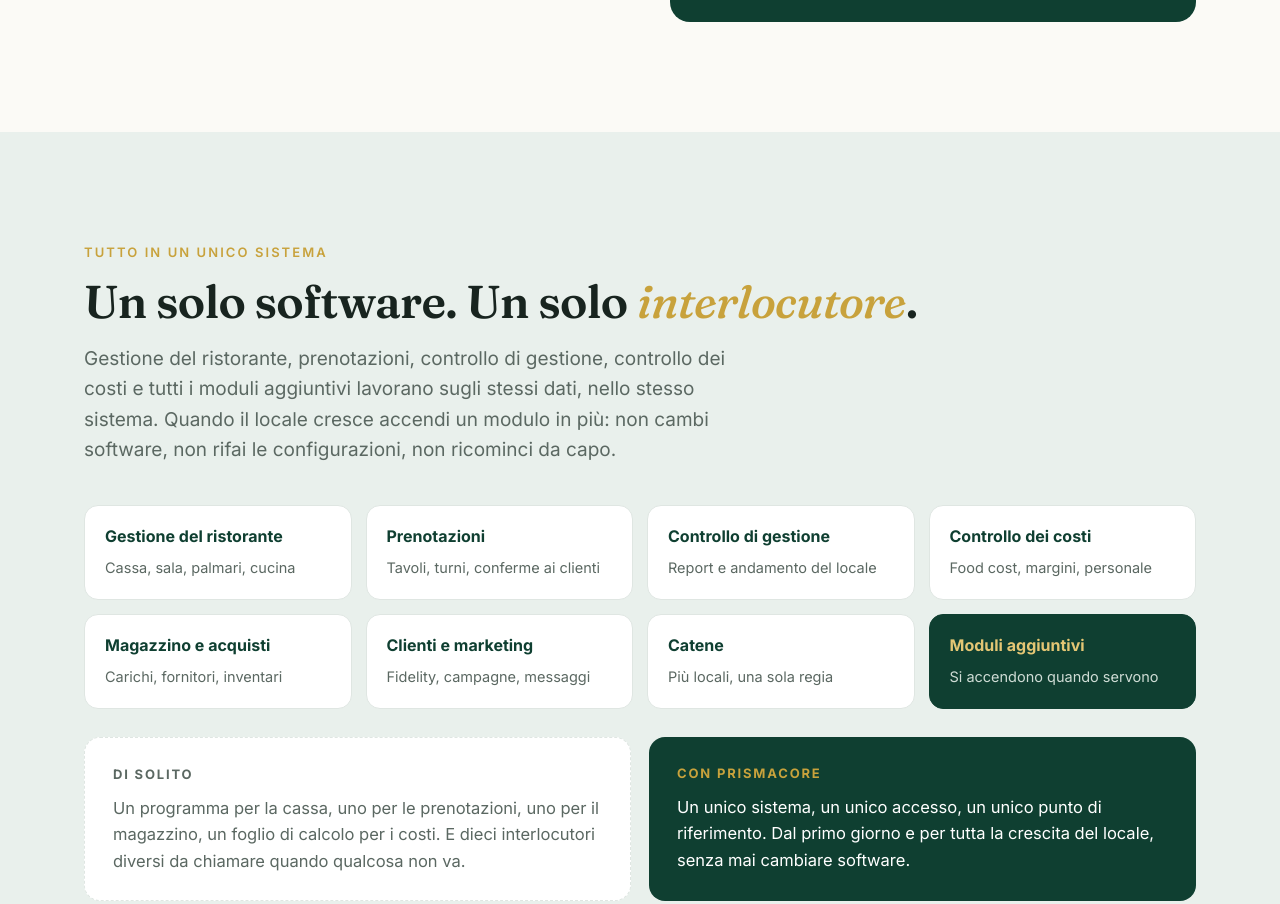
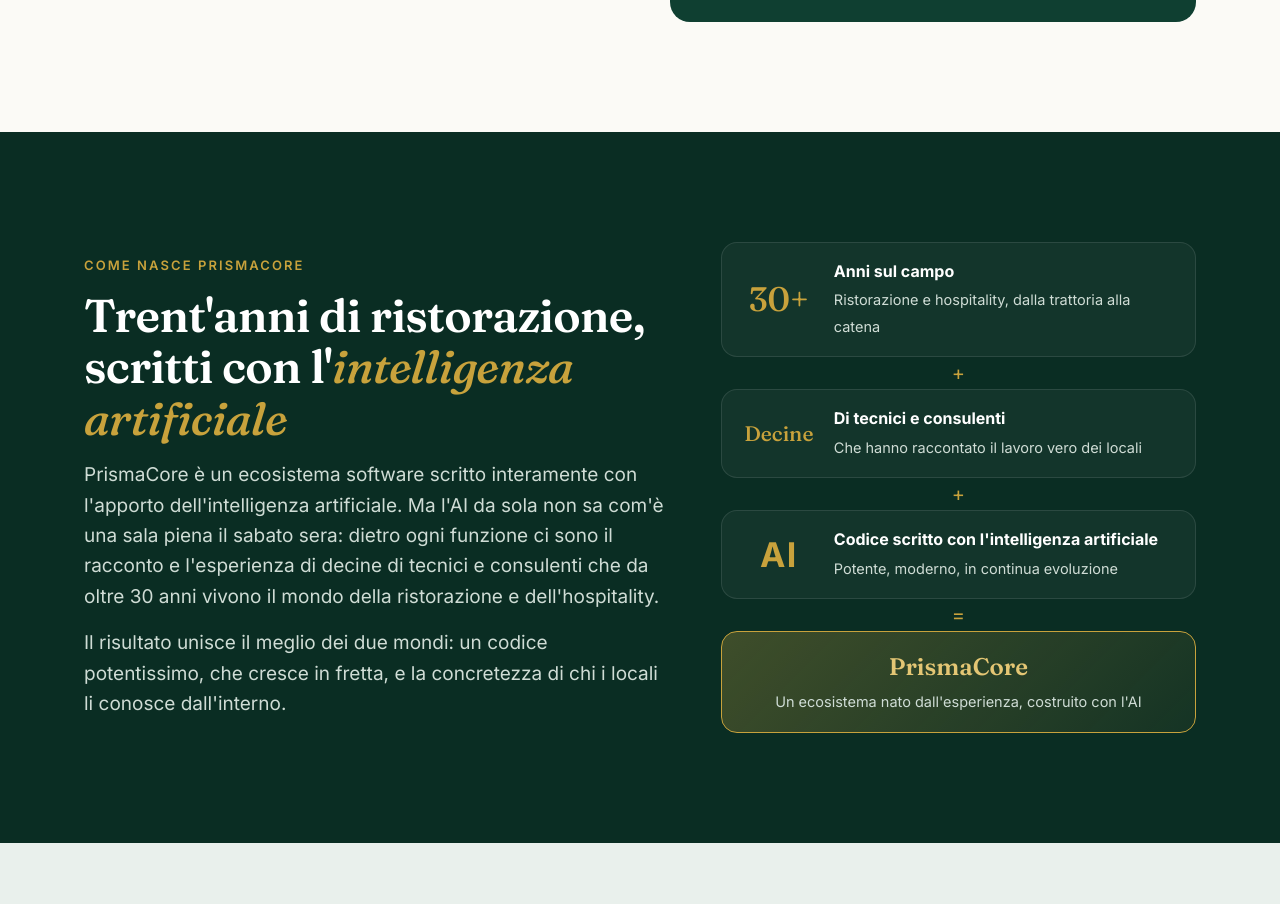
Before and after one commit to Simonetognoni/prismacore-sito, a plain HTML site: page index.html in a window 1280 px wide. Shown: the part 4857-5761 px from the top of the page. Drawn offline with Linux system fonts and the light colour scheme.

Commit message:
Sito: sezione 'Come nasce PrismaCore'

```diff
--- a/index.html
+++ b/index.html
@@ -131,6 +131,21 @@
   .strato.ai{background:linear-gradient(135deg,rgba(200,162,60,.25),rgba(200,162,60,.05));border-color:var(--oro)}
   .freccia{text-align:center;color:var(--oro);font-size:18px;line-height:1;margin:8px 0}
 
+  /* Come nasce */
+  .nascita-griglia{display:grid;grid-template-columns:1.1fr .9fr;gap:56px;align-items:center}
+  .nascita h2 em{color:var(--oro);font-style:italic}
+  .nascita .intro+.intro{margin-top:16px}
+  .formula{display:grid;gap:6px}
+  .formula .voce{display:flex;gap:18px;align-items:center;background:rgba(255,255,255,.04);border:1px solid rgba(255,255,255,.10);border-radius:16px;padding:16px 20px}
+  .formula .grosso{font-family:Fraunces,serif;font-size:34px;color:var(--oro);min-width:74px;text-align:center;line-height:1}
+  .formula .grosso.parola{font-size:21px}
+  .formula .grosso.ai{font-family:Inter,sans-serif;font-weight:800;letter-spacing:.04em}
+  .formula b{display:block;color:#fff;font-size:16px;margin-bottom:2px}
+  .formula span{color:var(--chiaro-su-verde);font-size:14.5px}
+  .formula .segno{text-align:center;color:var(--oro);font-size:20px;line-height:1}
+  .formula .risultato{background:linear-gradient(135deg,rgba(200,162,60,.28),rgba(200,162,60,.06));border-color:var(--oro);justify-content:center;text-align:center}
+  .formula .risultato b{font-family:Fraunces,serif;font-size:24px;color:var(--oro-chiaro)}
+  @media (max-width:900px){.nascita-griglia{grid-template-columns:1fr;gap:36px}}
   /* Sistema unico */
   .unico{background:var(--verde-chiaro)}
   .unico h2 em{color:var(--oro);font-style:italic}
@@ -432,6 +447,26 @@
   </div>
 </section>
 
+<section class="scuro nascita" id="come-nasce">
+  <div class="box nascita-griglia">
+    <div>
+      <div class="sopra appare">Come nasce PrismaCore</div>
+      <h2 class="appare">Trent'anni di ristorazione, scritti con l'<em>intelligenza artificiale</em></h2>
+      <p class="intro appare">PrismaCore è un ecosistema software scritto interamente con l'apporto dell'intelligenza artificiale. Ma l'AI da sola non sa com'è una sala piena il sabato sera: dietro ogni funzione ci sono il racconto e l'esperienza di decine di tecnici e consulenti che da oltre 30 anni vivono il mondo della ristorazione e dell'hospitality.</p>
+      <p class="intro appare">Il risultato unisce il meglio dei due mondi: un codice potentissimo, che cresce in fretta, e la concretezza di chi i locali li conosce dall'interno.</p>
+    </div>
+    <div class="formula appare">
+      <div class="voce"><div class="grosso">30+</div><div><b>Anni sul campo</b><span>Ristorazione e hospitality, dalla trattoria alla catena</span></div></div>
+      <div class="segno">+</div>
+      <div class="voce"><div class="grosso parola">Decine</div><div><b>Di tecnici e consulenti</b><span>Che hanno raccontato il lavoro vero dei locali</span></div></div>
+      <div class="segno">+</div>
+      <div class="voce"><div class="grosso ai">AI</div><div><b>Codice scritto con l'intelligenza artificiale</b><span>Potente, moderno, in continua evoluzione</span></div></div>
+      <div class="segno uguale">=</div>
+      <div class="voce risultato"><div><b>PrismaCore</b><span>Un ecosistema nato dall'esperienza, costruito con l'AI</span></div></div>
+    </div>
+  </div>
+</section>
+
 <section class="unico" id="unico">
   <div class="box">
     <div class="sopra appare">Tutto in un unico sistema</div>
```
